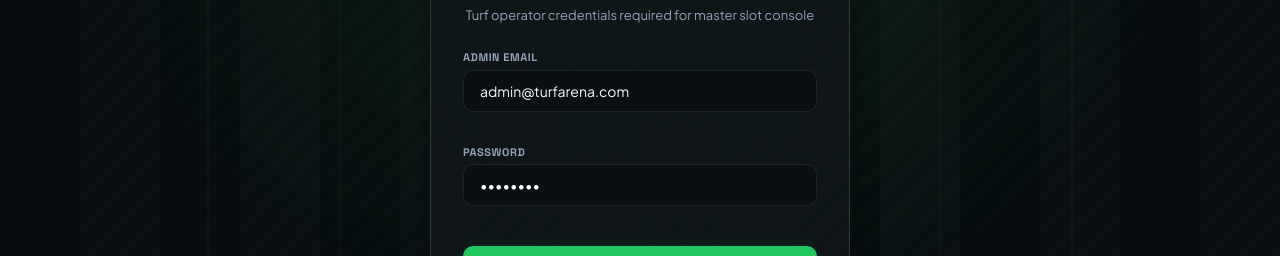
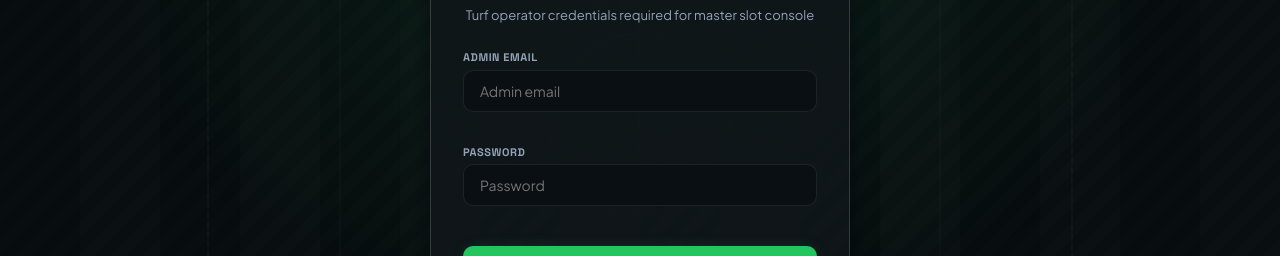
Before and after one commit to AbijithT7/turf-booking, a website: page frontend/admin-login.html in a window 1280 px wide. Shown: the part 306-562 px from the top of the page. Drawn offline with Linux system fonts and the light colour scheme.

Commit message:
Remove demo admin credentials from login form

```diff
--- a/frontend/admin-login.html
+++ b/frontend/admin-login.html
@@ -176,12 +176,12 @@
         <form id="adminLoginForm" style="display: flex; flex-direction: column; gap: var(--space-4);">
           <div class="input-field-group">
             <label class="input-field-label" for="adminEmail">Admin Email</label>
-            <input type="email" id="adminEmail" class="input-premium" placeholder="admin@turfarena.com" value="admin@turfarena.com" required />
+            <input type="email" id="adminEmail" class="input-premium" placeholder="Admin email" autocomplete="username" required />
           </div>
 
           <div class="input-field-group">
             <label class="input-field-label" for="adminPassword">Password</label>
-            <input type="password" id="adminPassword" class="input-premium" placeholder="••••••••" value="admin123" required />
+            <input type="password" id="adminPassword" class="input-premium" placeholder="Password" autocomplete="current-password" required />
           </div>
 
           <button type="submit" class="btn btn-primary" style="width: 100%; padding: 12px; margin-top: var(--space-2);">
```
